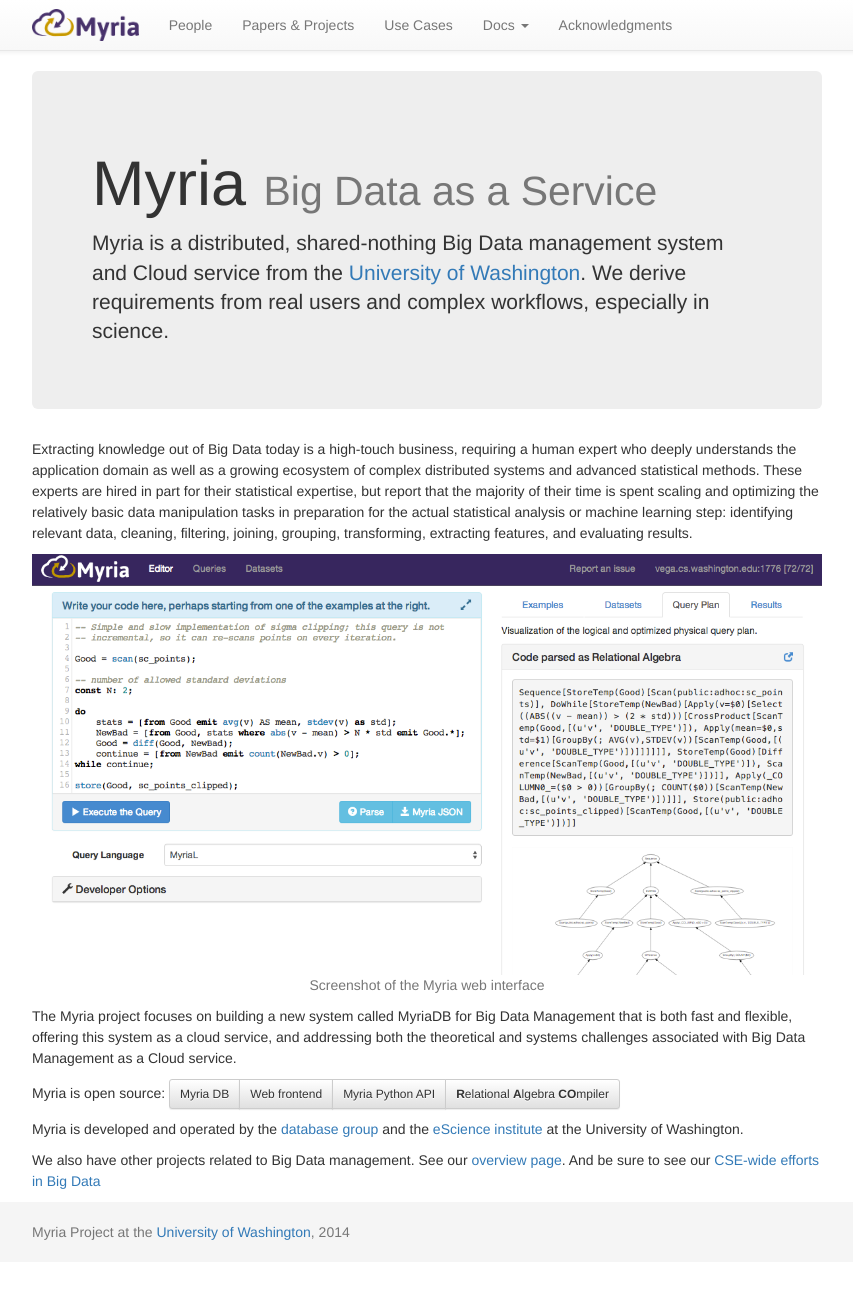
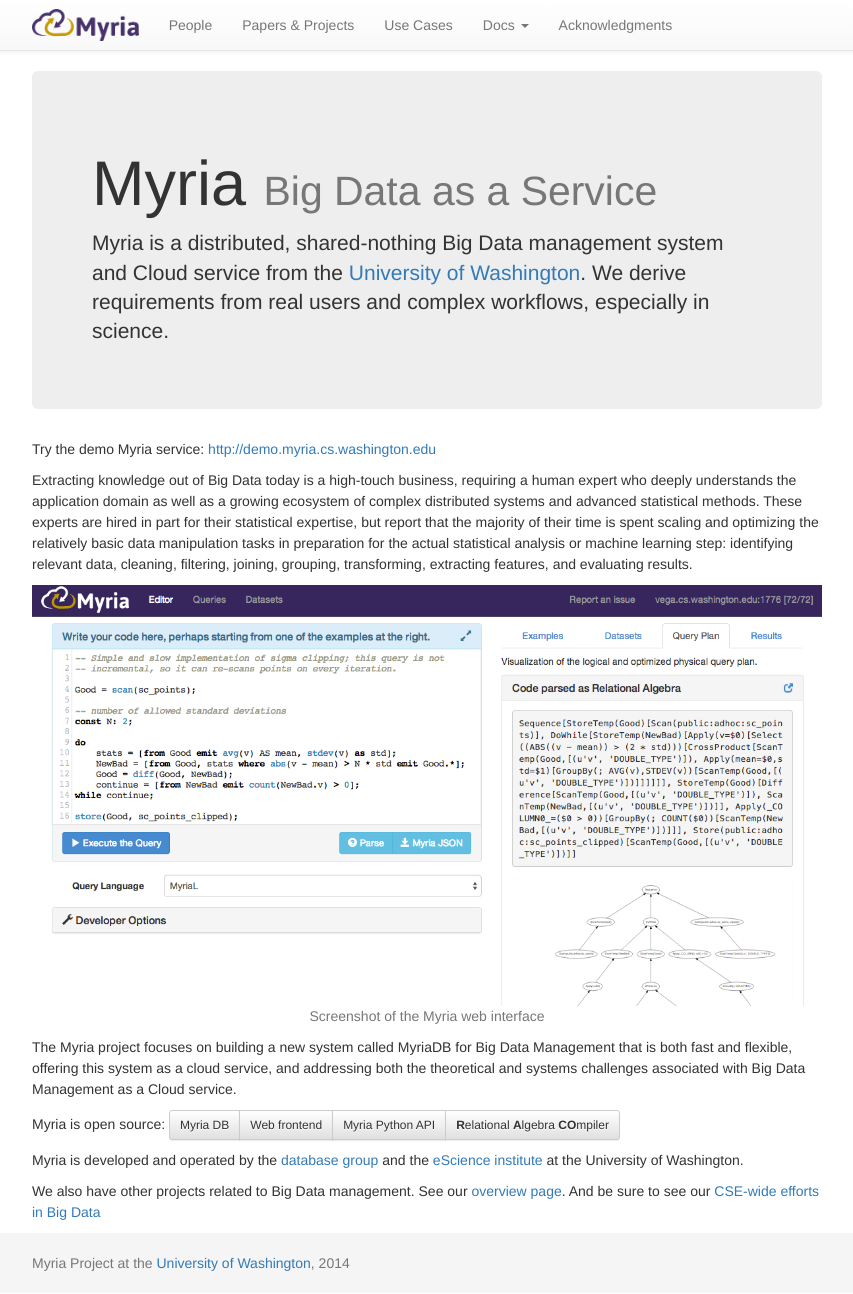
Before and after one commit to uwescience/myria-website, a Jekyll site: the page built from index.markdown, in a window 1280 px wide. Shown: the whole page, without its empty margins (213-1066 px from the left). Built offline with Jekyll 4.4.1, drawn with Linux system fonts in a browser that asks for light colours; nearby versions of some CDN libraries; Markdown is read by kramdown in place of the engine named in the settings; before the commit the page ends 1263 px from its top, so only the background shows below that.

Commit message:
Added link to demo

```diff
--- a/index.markdown
+++ b/index.markdown
@@ -13,6 +13,9 @@
 	</p>
 
 </div>
+
+Try the demo Myria service:
+<a href="http://demo.myria.cs.washington.edu">http://demo.myria.cs.washington.edu</a>
 
 Extracting knowledge out of Big Data today is a high-touch business,  requiring a human expert who deeply understands the application domain  as well as a growing ecosystem of complex distributed systems and  advanced statistical methods. These experts are hired in part for  their statistical expertise, but report that the majority of their time  is spent scaling and optimizing the relatively basic data manipulation  tasks in preparation for the actual statistical analysis or machine  learning step: identifying relevant data, cleaning, filtering, joining,  grouping, transforming, extracting features, and evaluating results.
 
```
